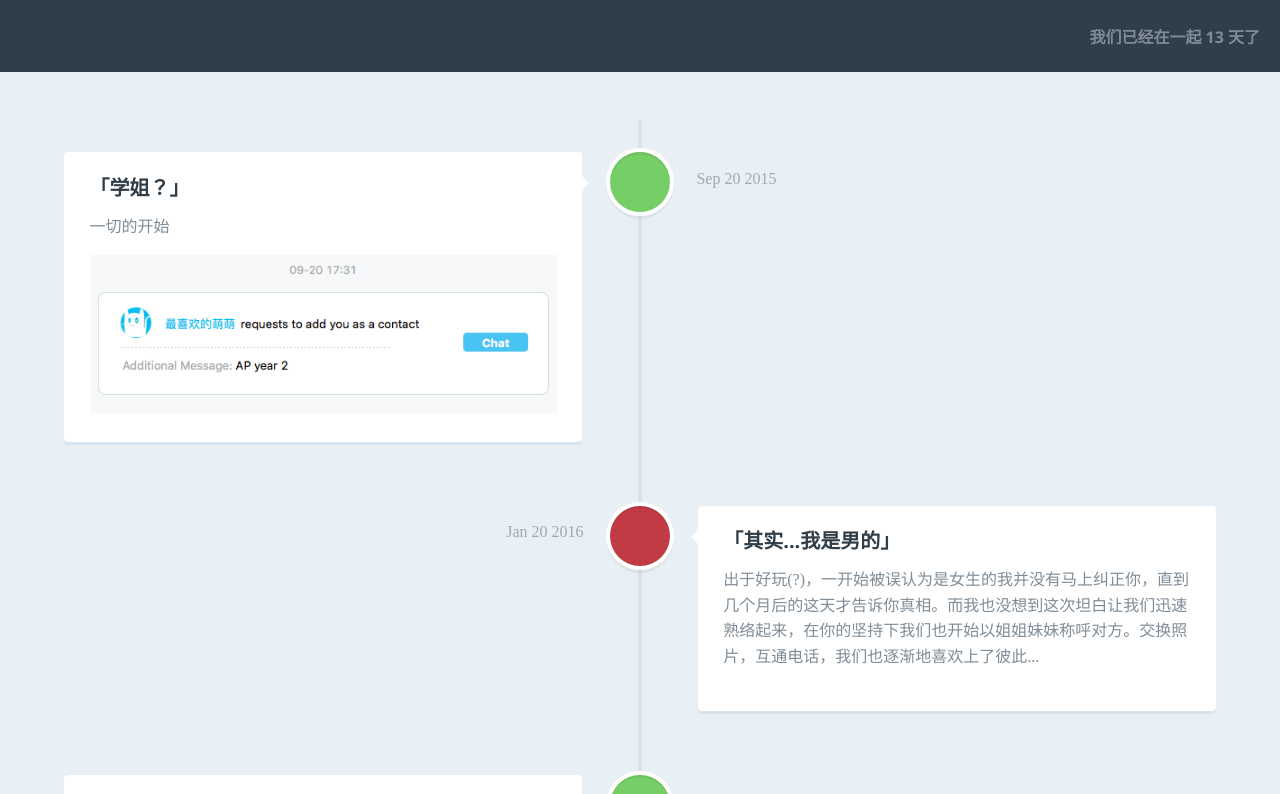
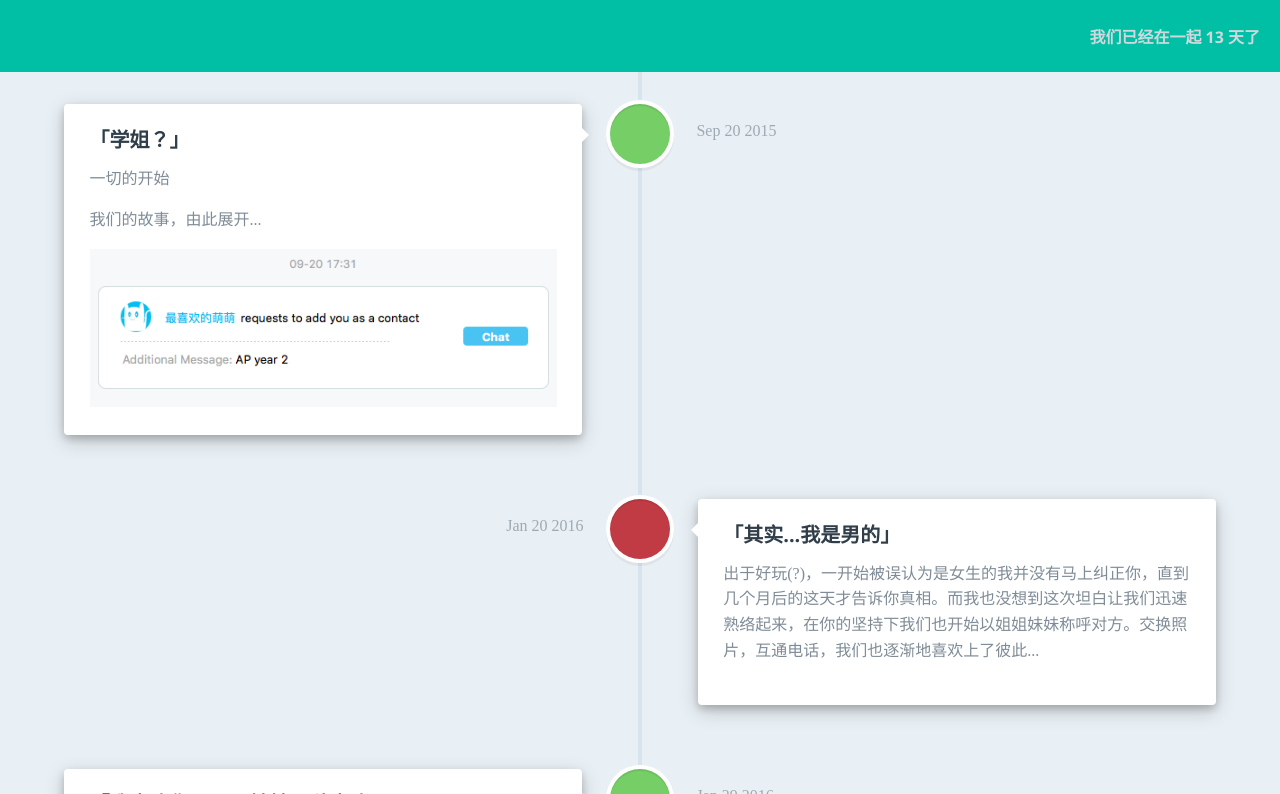
Before and after one commit to hkalexling/Love-Timeline, a plain HTML site: page index.html in a window 1280 px wide. Shown: the part 138-932 px from the top of the page. Drawn offline with nearby package versions, Linux system fonts and the light colour scheme; a web font is replaced by a local one.

Commit message:
Modify style and fix footer bug on mobile device

```diff
--- a/css/style.css
+++ b/css/style.css
@@ -18,7 +18,7 @@ body {
   font-size: 100%;
   font-family: "Droid Serif", serif;
   color: #7f8c97;
-  background-color: #e9f0f5;
+  background-color: #00BFA5;
 }
 
 a {
@@ -42,16 +42,19 @@ Modules - reusable parts of our design
 
 -------------------------------- */
 .cd-container {
-  /* this class is used to give a max-width to the element it is applied to, and center it horizontally when it reaches that max-width */
-  width: 90%;
-  max-width: 1170px;
   margin: 0 auto;
+  background-color: #e9f0f5;
 }
 .cd-container::after {
   /* clearfix */
   content: '';
   display: table;
   clear: both;
+}
+.inner_container {
+  width: 90%;
+  margin: 0 auto;
+  max-width: 1170px;
 }
 
 /* --------------------------------
@@ -62,12 +65,12 @@ Main components
 header{
   height: 210px;
   line-height: 70px;
-  background: #303e49;
+  background: #00BFA5;
 }
 footer{
   height: 280px;
   line-height: 40px;
-  background: #303e49;
+  background: #00BFA5;
 }
 header h1{
   text-align: center;
@@ -77,15 +80,16 @@ header h1{
 footer h1{
   text-align: center;
   color: white;
-  font-size: 18px;
-  font-size: 1.125rem;
+  font-size: 20px;
 }
 header h2{
   text-align: right;
   margin-right: 20px;
+  color: #CFD8DC;
 }
 footer h2{
   text-align: center;
+  color: #CFD8DC;
 }
 /*
 @media only screen and (min-width: 1170px) {
@@ -102,8 +106,6 @@ footer h2{
 #cd-timeline {
   position: relative;
   padding: 2em 0;
-  margin-top: 2em;
-  margin-bottom: 2em;
 }
 #cd-timeline::before {
   /* this is the vertical line */
@@ -117,8 +119,8 @@ footer h2{
 }
 @media only screen and (min-width: 1170px) {
   #cd-timeline {
-    margin-top: 3em;
-    margin-bottom: 3em;
+    /*margin-top: 3em;
+    margin-bottom: 3em;*/
   }
   #cd-timeline::before {
     left: 50%;
@@ -265,7 +267,7 @@ footer h2{
   background: white;
   border-radius: 0.25em;
   padding: 1em;
-  box-shadow: 0 3px 0 #d7e4ed;
+  box-shadow:0 4px 8px 0 rgba(0, 0, 0, 0.2), 0 6px 20px 0 rgba(0, 0, 0, 0.19);
 }
 .cd-timeline-content:after {
   content: "";
--- a/index.html
+++ b/index.html
@@ -12,14 +12,14 @@
 
 	<title>Love ♥️ Timeline</title>
 </head>
-<body>
 <header>
 	<br>
 	<h1>萌萌 💕 霖霖 爱的日历</h1>
 	<h2 id="days">我们已经在一起 天了</h2>
 </header>
-
+<body>
 	<section id="cd-timeline" class="cd-container">
+	<div class="inner_container">
 		<div class="cd-timeline-block">
 			<div class="cd-timeline-img cd-picture">
 				<!-- <img src="img/cd-icon-picture.svg" alt="Picture"> -->
@@ -28,6 +28,7 @@
 			<div class="cd-timeline-content">
 				<h2>「学姐？」</h2>
 				<p>一切的开始</p>
+				<p>我们的故事，由此展开...</p>
 				<img src="img/add_friend.jpg">
 				<span class="cd-date">Sep 20 2015</span>
 			</div> <!-- cd-timeline-content -->
@@ -107,8 +108,9 @@
 				<span class="cd-date">我们生命里的每一天...</span>
 			</div> <!-- cd-timeline-content -->
 		</div> <!-- cd-timeline-block -->
+	</div>
 	</section> <!-- cd-timeline -->
-
+</body>
 <footer>
 	<br>
 	<h1>写在最后</h1>
@@ -119,5 +121,4 @@
 </footer>
 <script src="http://ajax.googleapis.com/ajax/libs/jquery/1.11.0/jquery.min.js"></script>
 <script src="js/main.js"></script> <!-- Resource jQuery -->
-</body>
 </html>
```
Lines whose indentation alone changed are shown as unchanged.
